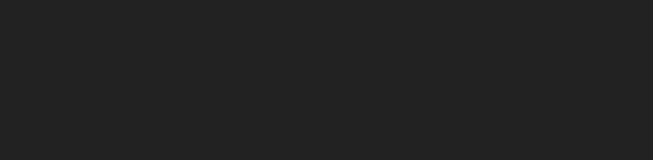
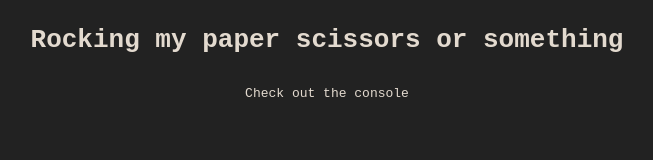
Before and after one commit to Everesh/odin-rock-paper-scissors, a plain HTML site: page index.html in a window 1280 px wide. Shown: the whole page, without its empty margins (313-966 px from the left). Drawn offline with Linux system fonts and the light colour scheme.

Commit message:
Add styling to index

```diff
--- a/index.html
+++ b/index.html
@@ -7,6 +7,7 @@
     <title>Rock-Paper-Scissors</title>
 </head>
 <body>
-
+    <h1>Rocking my paper scissors or something</h1>
+    <p>Check out the console</p>
 </body>
 </html>
--- a/styles.css
+++ b/styles.css
@@ -1,3 +1,15 @@
 body {
+    display: flex;
+    flex-wrap: wrap;
+    justify-content: center;
+    align-items: center;
+
     background-color: #222;
 }
+
+body > * {
+    flex: 1 0 100%;
+    color: #e3dacf;
+    text-align: center;
+    font-family: monospace;
+}
```
